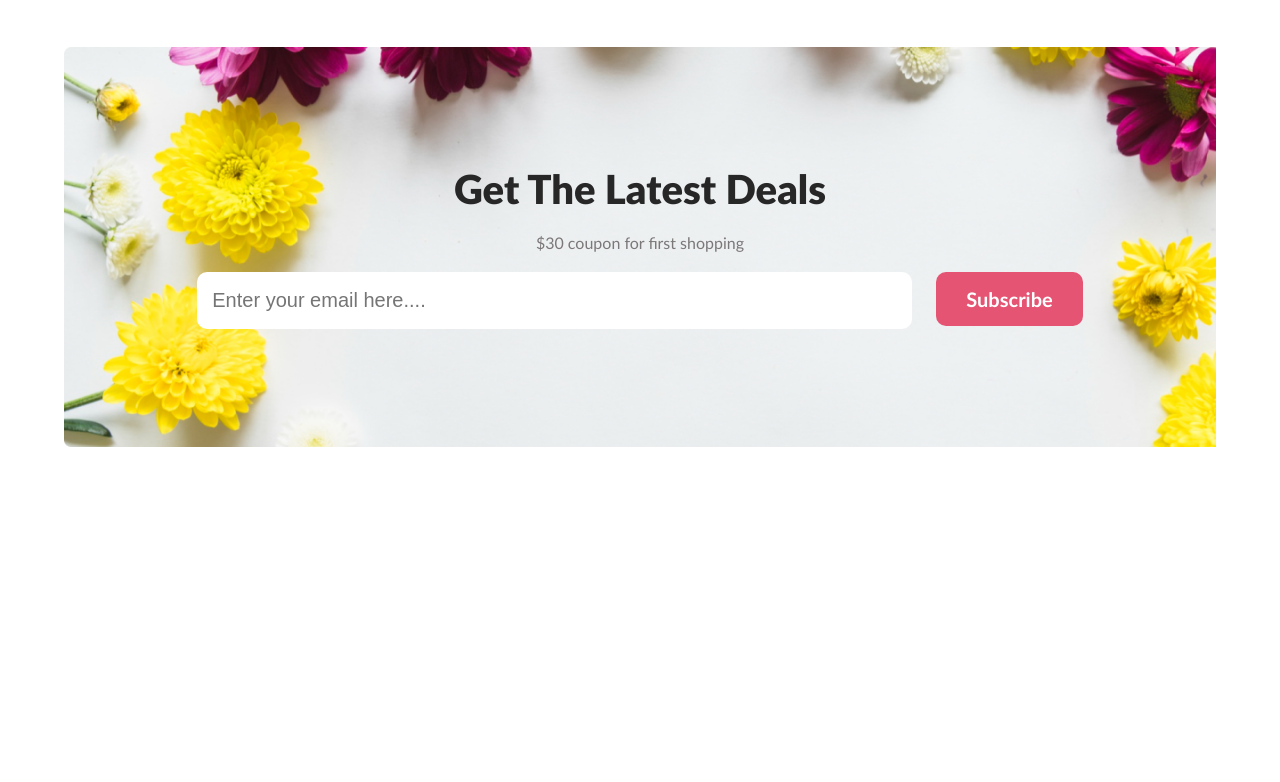
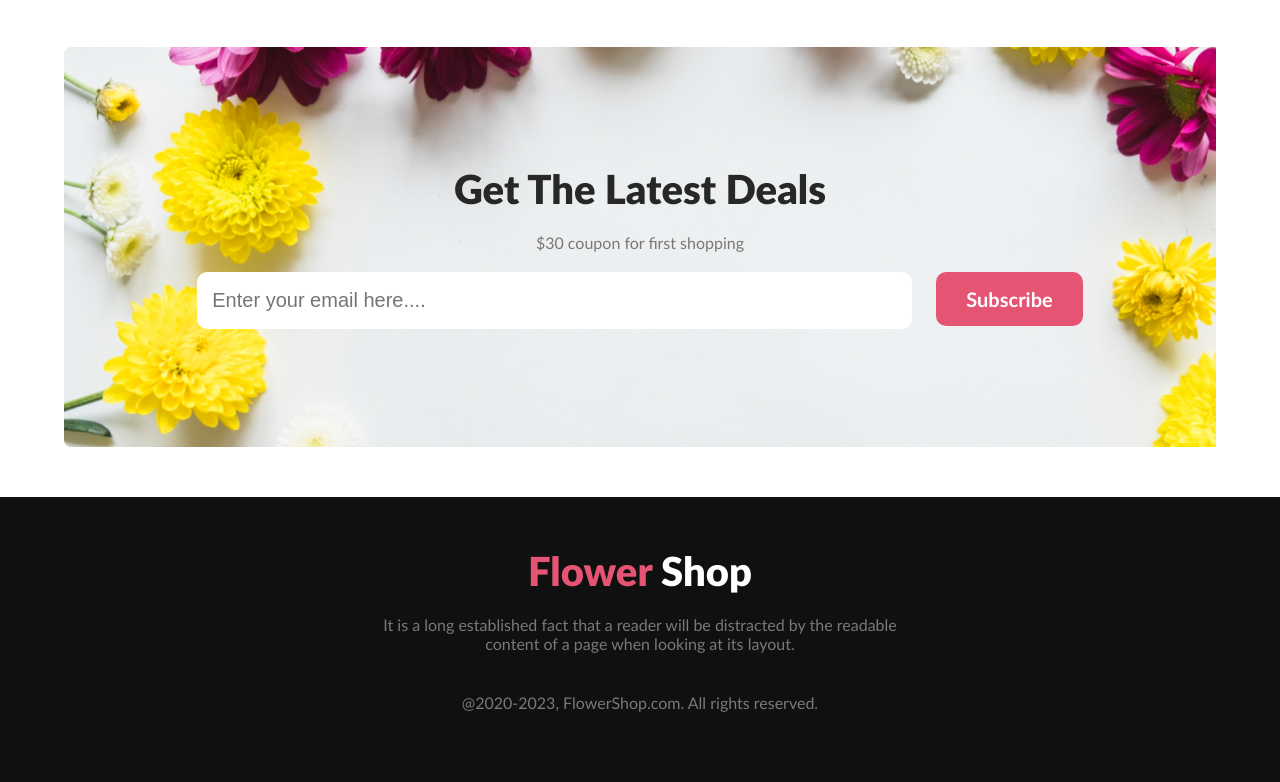
Before and after one commit to Chayon-Chandra/flower, a plain HTML site: page index.html in a window 1280 px wide. Shown: the part 2988-3770 px from the top of the page. Before the commit the page ends 3435 px from the top, so only its background shows below. Drawn offline with Linux system fonts and the light colour scheme; a web font is replaced by a local one.

Commit message:
add footer

```diff
--- a/css/style.css
+++ b/css/style.css
@@ -303,7 +303,9 @@ header{
 }
 /* instagram section end */
 /* Get The Latest Deals section start */
-
+#get{
+    margin: 50px 0;
+}
 .get-container{
     display: flex;
     justify-content: center;
@@ -358,3 +360,15 @@ form input{
     }
 }
 /* Get The Latest Deals section end */
+/* footer section start */
+footer{
+    padding: 50px 0;
+    background-color: #111010;
+}
+.fl{
+    color: #E55473;
+}
+.shop{
+    color: #FFFFFF;
+}
+/* footer section end */
--- a/index.html
+++ b/index.html
@@ -119,5 +119,14 @@
             </section>
            <!-- Get The Latest Deals section end -->
     </main>
+    <footer>
+        <div class="footer-container">
+                <div class="our-featured">
+                    <h2 class="lato-black"><span class="fl">Flower</span> <span class="shop">Shop</span></h2>
+                     <p class="Lato-regular">It is a long established fact that a reader will be distracted by the readable  <br> content of a page when looking at its layout.</p>
+                     <p class="Lato-regular">@2020-2023, FlowerShop.com. All rights reserved. </p>
+                </div>
+        </div>
+    </footer>
 </body>
 </html>
```
